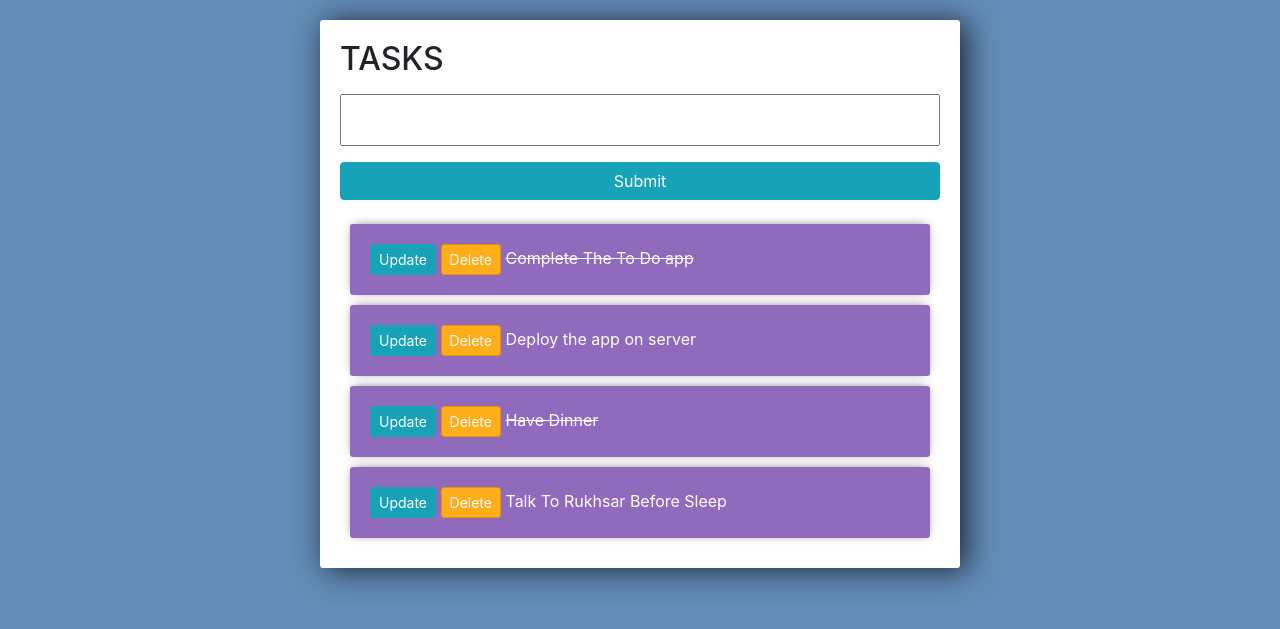
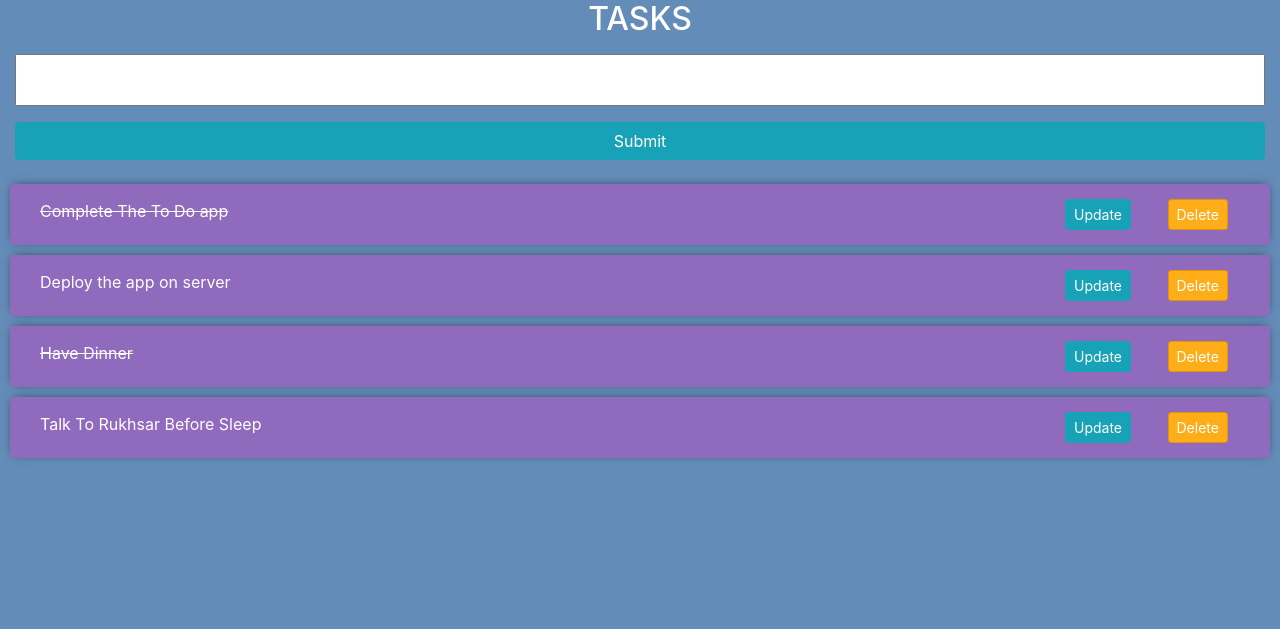
Before and after one commit to iamrizvan/my-todo, a Django app: page / in a window 1280 px wide. Shown: the top 629 px of the page. Run offline with Django 3.2, Linux system fonts and the light colour scheme; data comes from the database, SQL or seed files in the repository; some libraries are stand-ins or nearby versions.

Commit message:
Main UI updated

```diff
--- a/tasks/templates/tasks/list.html
+++ b/tasks/templates/tasks/list.html
@@ -36,7 +36,7 @@
   .item-row {
     background-color: #906abd;
     margin: 10px;
-    padding: 20px;
+    padding: 15px;
     border-radius: 3px;
     color: #fff;
     font-size: 16px;
@@ -47,30 +47,42 @@
     background-color: #ffae19;
     border-color: #e59400;
   }
+  .heading {
+    text-align: center;
+    width: 100%;
+    color: white;
+  }
 </style>
-<div class="col-10 col-lg-6 center-column">
-  <h2>TASKS</h2>
+<div class="main-body">
+  <h2 class="heading">TASKS</h2>
   <form method="POST" action="/">
-    {% csrf_token %} {{form.title}}
+    {% csrf_token %}
+    <div class="col-12">
+      {{form.title}}
       <input class="btn btn-info" type="submit" name="Create Task" />
+    </div>
   </form>
-
   <div class="todo-list">
     {% for task in tasks %}
-    <div class="item-row">
-      <a class="btn btn-sm btn-info" href="{% url 'update_task' task.id %}"
-        >Update</a
-      >
-      <a class="btn btn-sm btn-danger" href="{% url 'delete_task' task.id %}"
-        >Delete</a
-      >
-
+    <div class="item-row row">
+      <div class="col-12 col-md-10">
         {% if task.complete == True %}
         <strike>{{task}}</strike>
         {% else %}
         <span>{{task}}</span>
         {% endif %}
       </div>
+      <div class="col-2 col-md-1">
+        <a class="btn btn-sm btn-info" href="{% url 'update_task' task.id %}"
+          >Update</a
+        >
+      </div>
+      <div class="col-2 col-md-1">
+        <a class="btn btn-sm btn-danger" href="{% url 'delete_task' task.id %}"
+          >Delete</a
+        >
+      </div>
+    </div>
     {% endfor %}
   </div>
 </div>
```
Also changed, not shown: todo/settings.py (+4 -4 lines). Lines whose indentation alone changed are shown as unchanged.
